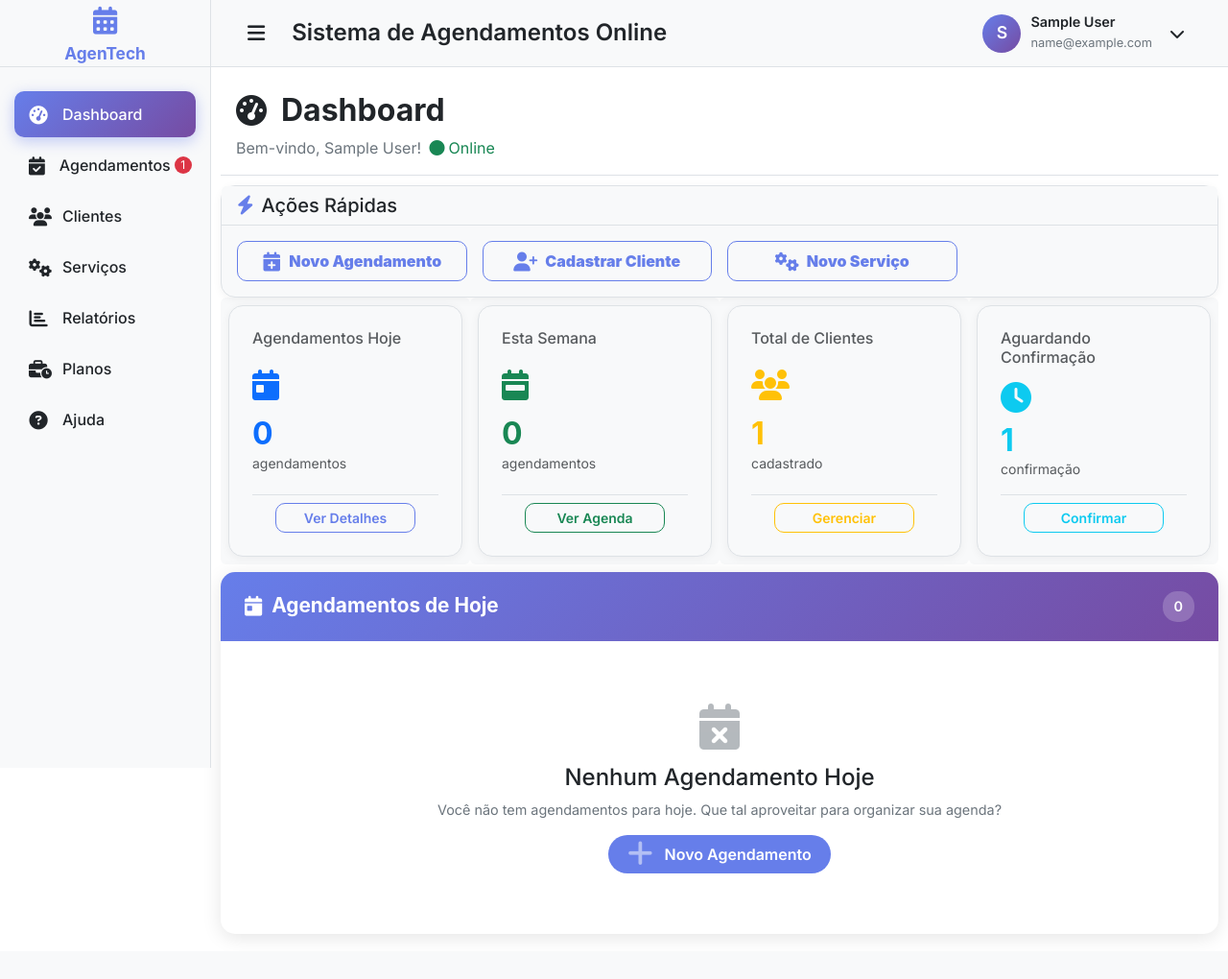
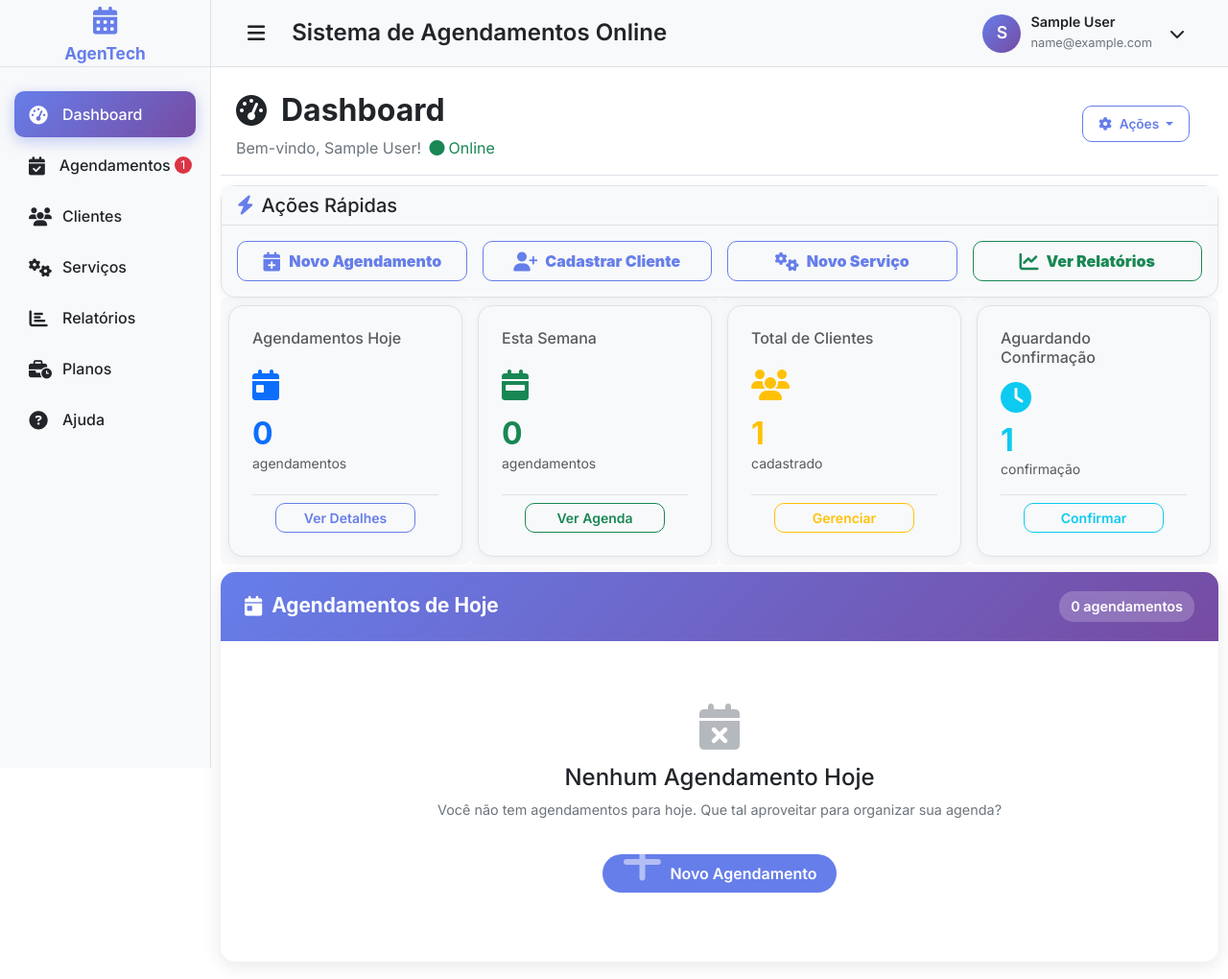
Before and after one commit to fourmindsorg/s_agendamento, a Django app: page /s_agendamentos/dashboard/ in a window 1280 px wide. Shown: the whole page at 96% size. Before the commit the page ends 910 px from the top, so only its background shows below. Run offline with Django 5.2, Linux system fonts and the light colour scheme; a user stored in the database is signed in; tables that the repository leaves empty hold one stand-in row (values such as "Sample post"); some libraries are stand-ins or nearby versions; some web fonts are replaced.

Commit message:
Revert "ajustes do chico"
This reverts commit a56905a8a34be4440c622161dd12352ac9acccc9.

```diff
--- a/agendamentos/templates/agendamentos/dashboard.html
+++ b/agendamentos/templates/agendamentos/dashboard.html
@@ -609,7 +609,8 @@
     </p>
   </div>
 
-  {% comment %} <div class="header-actions d-flex justify-content-end justify-content-md-between">
+  <div class="header-actions d-flex justify-content-end justify-content-md-between">
+
     <div class="dropdown">
       <button class="btn btn-outline-primary dropdown-toggle" type="button" data-bs-toggle="dropdown">
         <i class="fas fa-cog me-2"></i><span>Ações</span>
@@ -635,7 +636,7 @@
         </li>
       </ul>
     </div>
-  </div> {% endcomment %}
+  </div>
 </div>
 
 <!-- Ações Rápidas -->
@@ -672,13 +673,13 @@
           </a>
         </div>
 
-        {% comment %} <div class="col-md-3">
+        <div class="col-md-3">
           <a href="{% url 'agendamentos:relatorios' %}"
             class="btn btn-outline-success w-100 py-2 d-flex align-items-center justify-content-center">
             <i class="fas fa-chart-line fa-lg me-2"></i>
             <strong>Ver Relatórios</strong>
           </a>
-        </div> {% endcomment %}
+        </div>
       </div>
     </div>
   </div>
@@ -848,11 +849,8 @@
           <i class="fas fa-calendar-day"></i>
           Agendamentos de Hoje
         </h2>
-        {% comment %} <div class="agendamentos-count">
+        <div class="agendamentos-count">
           {{ agendamentos_hoje_detalhes|length }} agendamento{{ agendamentos_hoje_detalhes|length|pluralize }}
-        </div> {% endcomment %}
-        <div class="agendamentos-count">
-          {{ agendamentos_hoje_detalhes|length }}
         </div>
       </div>
 
@@ -907,8 +905,7 @@
             <h4>Nenhum Agendamento Hoje</h4>
             <p>Você não tem agendamentos para hoje. Que tal aproveitar para organizar sua agenda?</p>
             <a href="{% url 'agendamentos:agendamento_create' %}" class="btn-add-agendamento">
-              <i class="fas fa-plus mb-1 me-2" style="font-size: 30px; vertical-align: middle;"></i>
-              Novo Agendamento
+              <i class="fas fa-plus me-2"></i>Novo Agendamento
             </a>
           </div>
         {% endif %}
```
Lines whose indentation alone changed are shown as unchanged.
